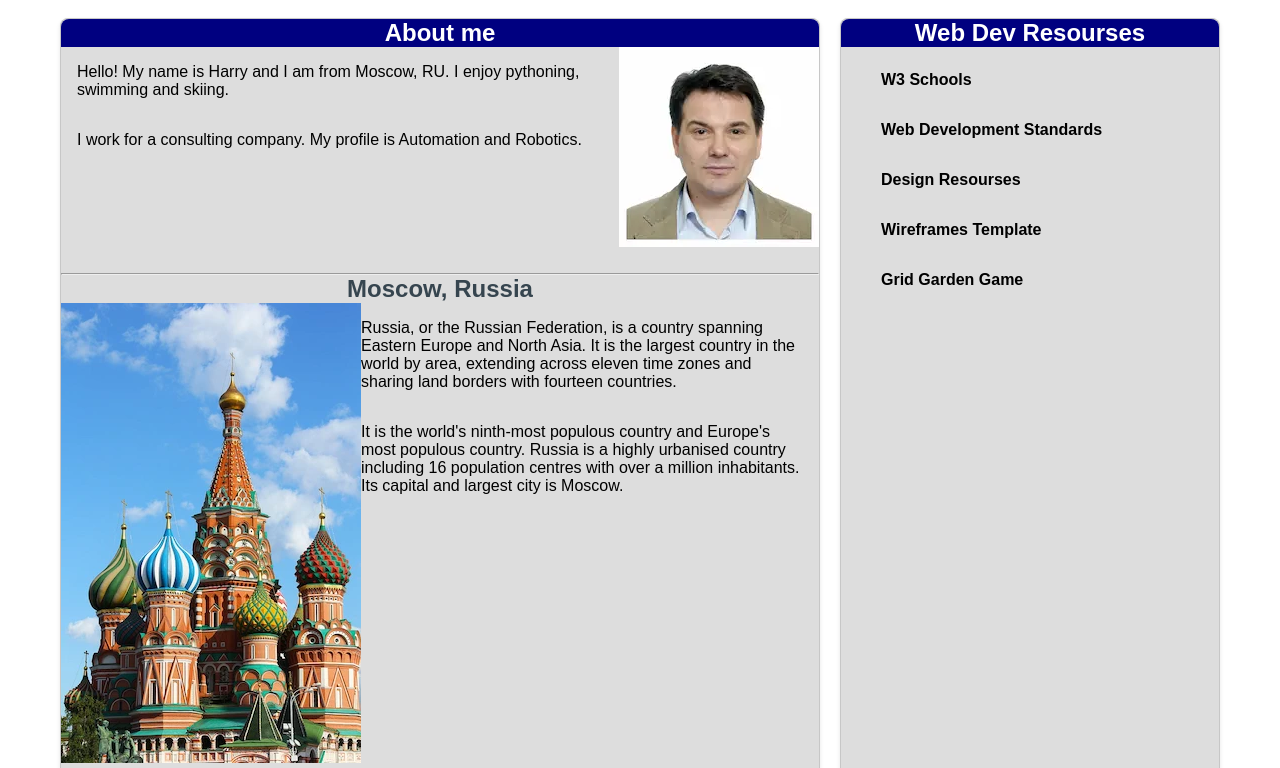
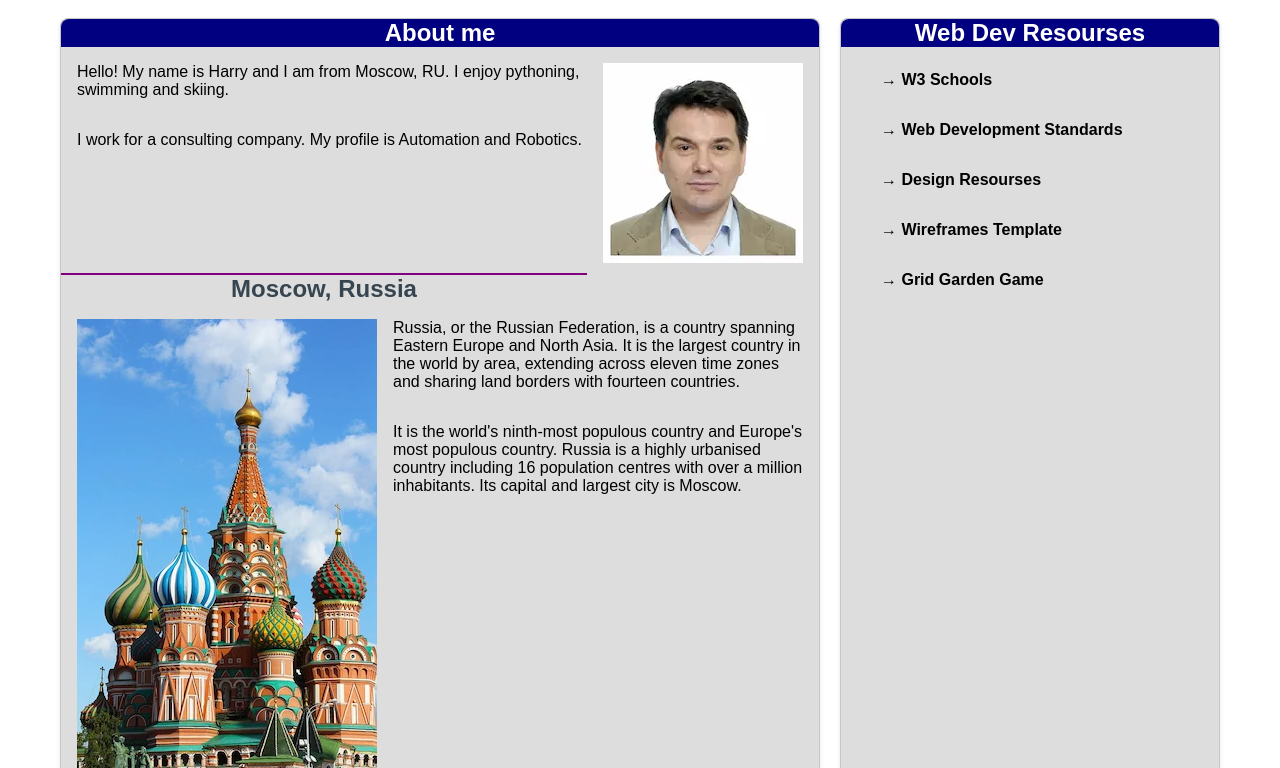
Before and after one commit to HarryPotter777ZZZZZ/wdd131, a plain HTML site: page index.html in a window 1280 px wide. Shown: the part 95-863 px from the top of the page. Drawn offline with Linux system fonts and the light colour scheme.

Commit message:
home page wdd131 refactoring added

```diff
--- a/index.html
+++ b/index.html
@@ -65,13 +65,13 @@
             <h2>Web Dev Resourses</h2>
             <nav>
                 <div class="asidenav">
-                    <a href="https://www.w3schools.com">W3 Schools</a>
-                    <a href="https://developer.mozilla.org/en-US/curriculum/core/web-standards/">Web Development
+                    <a href="https://www.w3schools.com">&rarr; W3 Schools</a>
+                    <a href="https://developer.mozilla.org/en-US/curriculum/core/web-standards/">&rarr; Web Development
                         Standards</a>
-                    <a href="https://github.com/bradtraversy/design-resources-for-developers#readme">Design
+                    <a href="https://github.com/bradtraversy/design-resources-for-developers#readme">&rarr; Design
                         Resourses</a>
-                    <a href="https://moqups.com/">Wireframes Template</Template></Template></a>
-                    <a href="https://cssgridgarden.com/">Grid Garden Game</a>
+                    <a href="https://moqups.com/">&rarr; Wireframes Template</Template></Template></a>
+                    <a href="https://cssgridgarden.com/">&rarr; Grid Garden Game</a>
                 </div>
             </nav>
         </section>
--- a/styles/base.css
+++ b/styles/base.css
@@ -52,7 +52,8 @@ p {
 nav {
     background-color: #36454f;
     margin: 0 auto;
-    max-width: 800px;
+    max-width: 100%
+        /*800px;*/
 }
 
 nav ul {
@@ -101,12 +102,22 @@ main {
     /* width: 150px;
     height: auto; */
     float: right;
+    padding: 1rem;
+}
+
+hr {
+
+    border: 0;
+
+    border-top: 2px solid purple;
+
 }
 
 .msc {
     /* width: 150px;
     height: auto; */
     float: left;
+    padding: 1rem;
 }
 
 .italic-caption {
@@ -170,7 +181,8 @@ a:hover {
 
 /* Active (clicked) state */
 a:active {
-    color: #ff4500;
+    color: greenyellow;
+    /* #ff4500; */
     /* Orange */
 }
 
```
